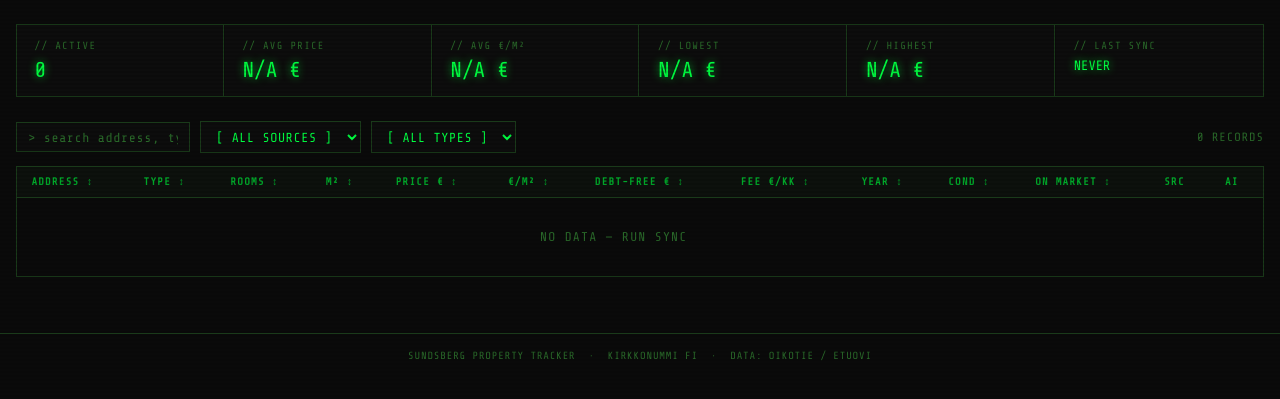
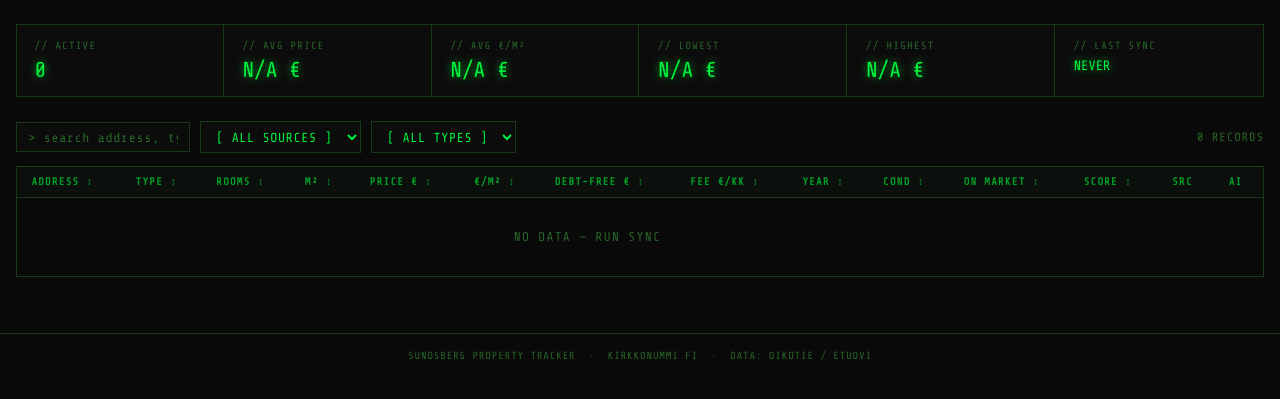
Before and after one commit to alluxxx/house-tracker, a Flask app: page / in a window 1280 px wide. Shown: the part 73-472 px from the top of the page. Run offline with Flask 3, Linux system fonts and the light colour scheme.

Commit message:
Add AI-based property scoring (0-100) to analysis
Score calculated by Groq in same API call as analysis — no extra cost.
Rules: oma tontti, energialuokka, kunto, remontit, varusteet etc.
Shown as colour-coded column in table and with reasoning in AI modal.

Co-Authored-By: Claude Sonnet 4.6 <noreply@anthropic.com>

```diff
--- a/templates/index.html
+++ b/templates/index.html
@@ -384,6 +384,7 @@
           <th onclick="sortTable(8)">YEAR ↕</th>
           <th onclick="sortTable(9)">COND ↕</th>
           <th onclick="sortTable(10)">ON MARKET ↕</th>
+          <th onclick="sortTable(11)">SCORE ↕</th>
           <th>SRC</th>
           <th>AI</th>
         </tr>
@@ -422,6 +423,12 @@
             <span class="{% if days_on <= 14 %}dom-hot{% elif days_on <= 60 %}dom-warn{% else %}dom-cold{% endif %}">
               {{ days_on }}d
             </span>
+          </td>
+          {% set score = l.analysis.score if l.analysis and l.analysis.score is defined else None %}
+          <td data-val="{{ score or 0 }}">
+            {% if score is not none %}
+              <span style="font-weight:700;color:{% if score >= 70 %}var(--green){% elif score >= 45 %}var(--amber){% else %}var(--red){% endif %};text-shadow:0 0 6px currentColor">{{ score }}</span>
+            {% else %}–{% endif %}
           </td>
           <td><span class="badge badge-{{ l.source }}">{{ l.source }}</span></td>
           <td>
@@ -485,9 +492,10 @@ function showAnalysis(id) {
 
   let html = "";
 
-  if (a.sentiment_score !== undefined) {
-    const color = a.sentiment_score >= 70 ? "var(--green)" : a.sentiment_score >= 40 ? "var(--amber)" : "var(--red)";
-    html += `<div class="ai-row"><span class="ai-label">SCORE</span><span class="ai-score" style="color:${color}">${a.sentiment_score}</span><span style="color:var(--muted);font-size:0.7rem;margin-left:0.5rem;align-self:flex-end">/100</span></div>`;
+  if (a.score !== undefined) {
+    const color = a.score >= 70 ? "var(--green)" : a.score >= 45 ? "var(--amber)" : "var(--red)";
+    html += `<div class="ai-row"><span class="ai-label">SCORE</span><span class="ai-score" style="color:${color}">${a.score}</span><span style="color:var(--muted);font-size:0.7rem;margin-left:0.5rem;align-self:flex-end">/100</span></div>`;
+    if (a.score_reasoning) html += `<div class="ai-row"><span class="ai-label"></span><span style="color:var(--muted);font-size:0.72rem">${a.score_reasoning}</span></div>`;
   }
 
   html += row("ENERGIALUOKKA", a.energy_class && a.energy_class !== "null" ? a.energy_class : null);
```
Also changed, not shown: analyzer.py (+9 -1 lines).
